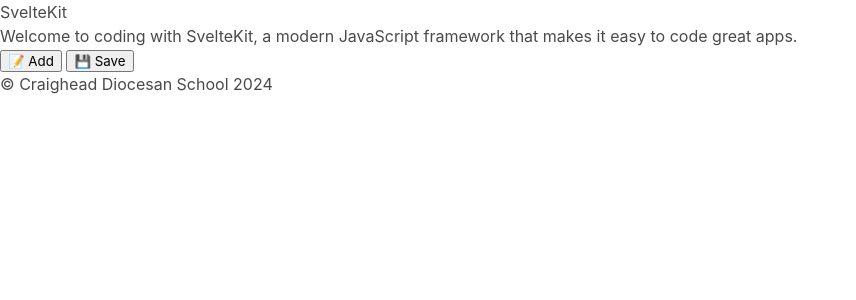
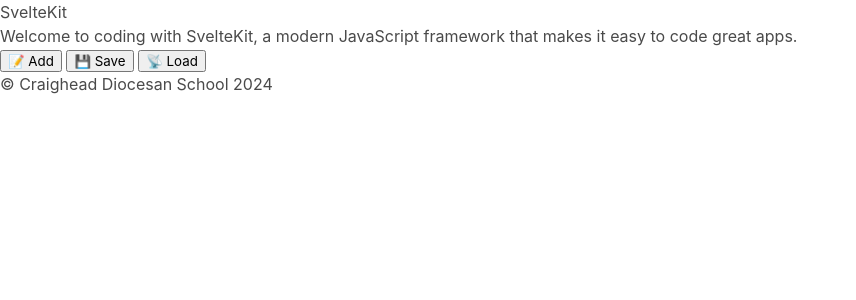
Before and after one commit to craighead-diocesan-school/todo-list-Username-ray, a SvelteKit app: page / in a window 1280 px wide. Shown: the top 300 px of the page, without its empty margins (0-856 px from the left). Built offline with nearby package versions, Linux system fonts and the light colour scheme.

Commit message:
Loads tasks from local storage.

```diff
--- a/src/routes/+page.svelte
+++ b/src/routes/+page.svelte
@@ -21,6 +21,13 @@
     const tasksAsJSON = JSON.stringify(tasks)
     localStorage.todos = tasksAsJSON
   }
+
+  function loadTasks() {
+    const tasksAsJSON = localStorage.todos
+    const tasksAsArray = JSON.parse(tasksAsJSON)
+
+    tasks = tasksAsArray
+  }
 </script>
 
 <Header />
@@ -32,6 +39,7 @@
 
   <button on:click={addTask}>📝 Add</button>
   <button on:click={saveTasks}>💾 Save</button>
+  <button on:click={loadTasks}>📡 Load</button>
 
   {#each tasks as task, index}
     <div class="task">
```
